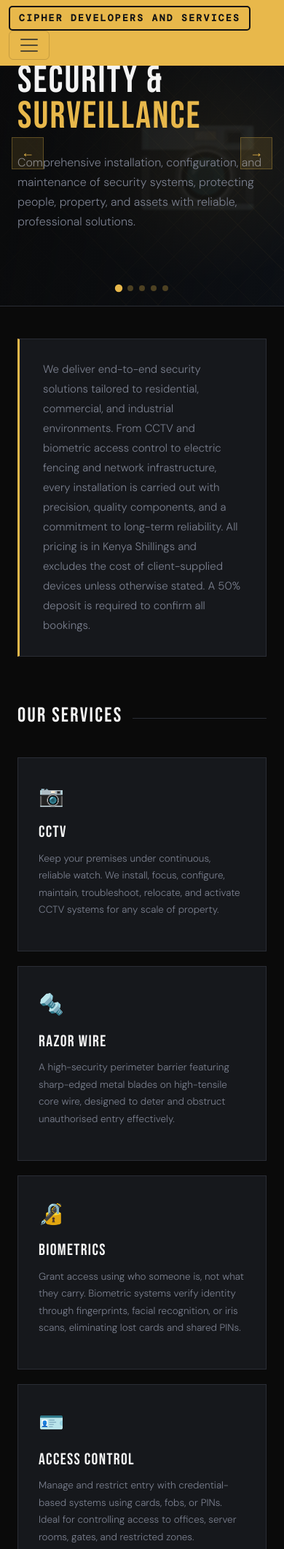
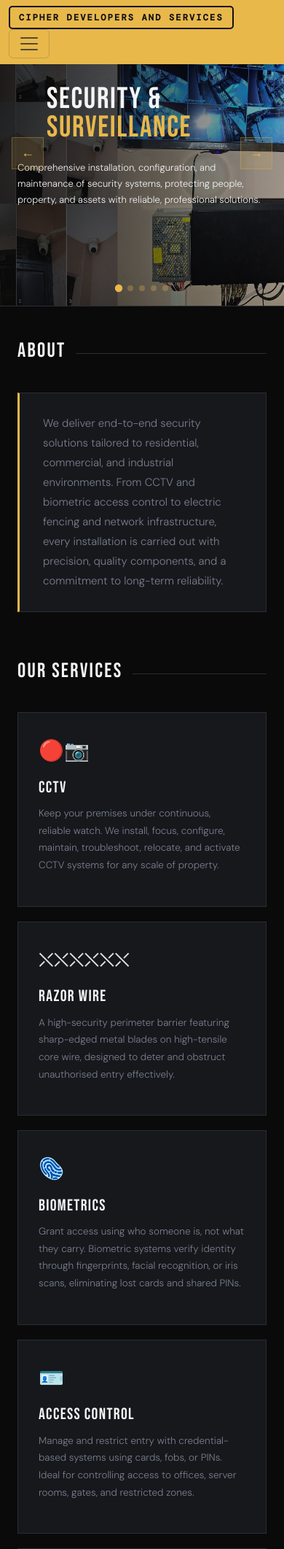
Before and after one commit to vincentmuya/cipher_dev, a Django app: page / in a window 390 px wide; the page is wider, and only the part inside the window is pictured. Shown: the top 2123 px of that part at 73% size. Run offline with Django 5.2, Linux system fonts and the light colour scheme; some libraries are stand-ins or nearby versions; some web fonts are replaced.

Commit message:
created carousel and added images. Modified layout and structure. Updated Ui/UX. added media responsive. Added contact section with contact info.

```diff
--- a/app/templates/index.html
+++ b/app/templates/index.html
@@ -5,6 +5,7 @@
   <meta name="viewport" content="width=device-width,initial-scale=1,maximum-scale=1,user-scalable=no">
   <meta http-equiv="X-UA-Compatible" content="IE=edge,chrome=1">
   <meta name="HandheldFriendly" content="true">
+  <link rel="stylesheet" href="{% static 'css/index.css' %}">
   <link href="https://fonts.googleapis.com/css2?family=Bebas+Neue&family=DM+Sans:wght@300;400;500;600&family=DM+Mono:wght@400;500&display=swap" rel="stylesheet"/>
   {% bootstrap_css %}
 </head>
@@ -65,54 +66,58 @@
 
 <main>
 
-  <!-- ══════════ INTRO ══════════ -->
+  <!-- ══════════ About ══════════ -->
+  <section id="about">
+    <div class="section-label">
+    <h2>About</h2>
+    <div class="line"></div>
+  </div>
   <div class="intro-box">
     We deliver end-to-end security solutions tailored to residential, commercial, and industrial
     environments. From CCTV and biometric access control to electric fencing and network
     infrastructure, every installation is carried out with precision, quality components, and a
-    commitment to long-term reliability. All pricing is in Kenya Shillings and excludes
-    the cost of client-supplied devices unless otherwise stated. A 50% deposit is required to
-    confirm all bookings.
+    commitment to long-term reliability.
   </div>
+</section>
 
   <!-- ══════════ SERVICES OVERVIEW ══════════ -->
-  <div class="section-label">
+  <div class="section-label" id="our-services">
     <h2>Our Services</h2>
     <div class="line"></div>
   </div>
 
   <div class="services-grid">
-    <div class="service-card" style="animation-delay:0.05s">
-      <div class="icon">📷</div>
+    <div class="service-card" style="animation-delay:0.05s" id="cctv">
+      <div class="icon">🔴📷</div>
       <h3>CCTV</h3>
       <p>Keep your premises under continuous, reliable watch. We install, focus, configure, maintain, troubleshoot, relocate, and activate CCTV systems for any scale of property.</p>
     </div>
-    <div class="service-card" style="animation-delay:0.1s">
-      <div class="icon">🔩</div>
+    <div class="service-card" style="animation-delay:0.1s" id="razor">
+      <div class="icon">⛌⛌⛌⛌⛌⛌</div>
       <h3>Razor Wire</h3>
       <p>A high-security perimeter barrier featuring sharp-edged metal blades on high-tensile core wire, designed to deter and obstruct unauthorised entry effectively.</p>
     </div>
-    <div class="service-card" style="animation-delay:0.15s">
-      <div class="icon">🔏</div>
+    <div class="service-card" style="animation-delay:0.15s" id="biometrics">
+      <div class="icon">🫆</div>
       <h3>Biometrics</h3>
       <p>Grant access using who someone is, not what they carry. Biometric systems verify identity through fingerprints, facial recognition, or iris scans, eliminating lost cards and shared PINs.</p>
     </div>
-    <div class="service-card" style="animation-delay:0.2s">
+    <div class="service-card" style="animation-delay:0.2s" id="access">
       <div class="icon">🪪</div>
       <h3>Access Control</h3>
       <p>Manage and restrict entry with credential-based systems using cards, fobs, or PINs. Ideal for controlling access to offices, server rooms, gates, and restricted zones.</p>
     </div>
-    <div class="service-card" style="animation-delay:0.25s">
+    <div class="service-card" style="animation-delay:0.25s" id="intercom">
       <div class="icon">🔔</div>
       <h3>Intercom</h3>
       <p>Enable instant, secure two-way voice communication between entry points and interior spaces, keeping your property connected without relying on public telephone networks.</p>
     </div>
-    <div class="service-card" style="animation-delay:0.3s">
-      <div class="icon">⚡</div>
+    <div class="service-card" style="animation-delay:0.3s" id="electric">
+      <div class="icon">⚡𓈈⚡</div>
       <h3>Electric Fence</h3>
       <p>A proven security barrier delivering non-lethal, high-voltage low-amperage pulses to deter intruders. Suitable for residential, commercial, and agricultural perimeters.</p>
     </div>
-    <div class="service-card" style="animation-delay:0.35s">
+    <div class="service-card" style="animation-delay:0.35s" id="networking">
       <div class="icon">🌐</div>
       <h3>Networking</h3>
       <p>Connect and secure your devices, cameras, biometrics, computers, servers, and phones across reliable LAN or internet infrastructure using routers, switches, and firewalls.</p>
@@ -122,8 +127,16 @@
   <hr class="divider"/>
 
   <!-- ══════════ CCTV PRICING ══════════ -->
-  <div class="section-label">
+  <div class="section-label" id="pricing">
     <h2>Pricing</h2>
+    <div class="line"></div>
+  </div>
+
+  <div class="section-label" id="">
+    <div class="note-box">
+    Prices below are starting rates. Final cost depends on installation complexity, height, and distance of cable runs. A detailed quote is provided before work commences after site survey.
+      All pricing is in Kenya Shillings and excludes the cost of client-supplied devices unless otherwise stated. A 50% deposit is required to confirm all bookings.
+  </div>
     <div class="line"></div>
   </div>
 
@@ -157,10 +170,6 @@
         </tr>
       </tbody>
     </table>
-
-    <div class="note-box">
-      Prices above are starting rates. Final cost depends on installation complexity, height, and distance of cable runs. A detailed quote is provided before work commences.
-    </div>
   </div>
 
   <!-- Camera Types -->
@@ -398,19 +407,20 @@
   </div>
 
   <!-- ══════════ CONTACT ══════════ -->
-  <div class="contact-strip">
+  <div class="contact-strip" id="contact">
     <div>
       <h2>Get In Touch</h2>
       <p>Request a free site assessment or written quotation for your project.</p>
+      <p>Telephone: +254 710 902 541</p>
     </div>
-    <a href="" class="cta-btn">Request a Quote →</a>
+    <a href="mailto:cipherdeveloperz@gmail.com" class="cta-btn">Request a Quote →</a>
   </div>
 
 </main>
 </body>
 </html>
+{% bootstrap_javascript %}
 <style>
-
 :root {
 --black: #0a0a0a;
 --dark: #111214;
@@ -484,41 +494,27 @@
 
 /* Slide backgrounds — distinct security-themed SVG patterns */
 .slide-1 .slide-bg {
-    background-color: #0d1117;
-    background-image:
-      radial-gradient(ellipse 80% 60% at 70% 50%, rgba(232,184,75,0.12) 0%, transparent 70%),
-      repeating-linear-gradient(45deg, transparent, transparent 30px, rgba(232,184,75,0.04) 30px, rgba(232,184,75,0.04) 31px),
-      repeating-linear-gradient(-45deg, transparent, transparent 30px, rgba(232,184,75,0.03) 30px, rgba(232,184,75,0.03) 31px);
+background-image: url('static/images/cctv.jpg');
 }
 
 .slide-2 .slide-bg {
 background-color: #0a0f0d;
-    background-image:
-      radial-gradient(ellipse 70% 80% at 65% 40%, rgba(0,200,100,0.10) 0%, transparent 65%),
-      repeating-linear-gradient(90deg, transparent, transparent 40px, rgba(0,200,100,0.04) 40px, rgba(0,200,100,0.04) 41px),
-      repeating-linear-gradient(0deg, transparent, transparent 40px, rgba(0,200,100,0.03) 40px, rgba(0,200,100,0.03) 41px);
+background-image: url('static/images/biometrics.jpg');
 }
 
 .slide-3 .slide-bg {
 background-color: #0d0d14;
-    background-image:
-      radial-gradient(ellipse 90% 60% at 60% 55%, rgba(80,120,255,0.13) 0%, transparent 70%),
-      repeating-linear-gradient(60deg, transparent, transparent 35px, rgba(80,120,255,0.04) 35px, rgba(80,120,255,0.04) 36px);
+background-image: url('static/images/networking_2.jpg');
 }
 
 .slide-4 .slide-bg {
 background-color: #120d0d;
-    background-image:
-      radial-gradient(ellipse 75% 70% at 68% 45%, rgba(192,57,43,0.14) 0%, transparent 68%),
-      repeating-linear-gradient(135deg, transparent, transparent 28px, rgba(192,57,43,0.04) 28px, rgba(192,57,43,0.04) 29px);
+background-image: url('static/images/electric_fence.jpg');
 }
 
 .slide-5 .slide-bg {
 background-color: #0d100f;
-    background-image:
-      radial-gradient(ellipse 80% 65% at 62% 50%, rgba(232,184,75,0.09) 0%, transparent 65%),
-      radial-gradient(ellipse 40% 40% at 80% 30%, rgba(0,200,100,0.07) 0%, transparent 50%),
-      repeating-linear-gradient(30deg, transparent, transparent 50px, rgba(232,184,75,0.03) 50px, rgba(232,184,75,0.03) 51px);
+background-image: url('static/images/razor.jpg');
 }
 
 /* Decorative icon element on right side of slide */
@@ -635,7 +631,7 @@
 
 .tagline {
 font-size: 16px;
-    color: var(--muted);
+color: #f4f4f4;
 max-width: 560px;
 animation: fadeUp 0.7s ease 0.2s both;
 }
@@ -838,6 +834,21 @@
 
 @media (max-width: 600px) {
 .camera-compare { grid-template-columns: 1fr; }
+.price-table td {
+padding: 13px 1px;}
+.tagline {
+font-size: 13px;
+}
+h1 {
+font-family: 'Bebas Neue', sans-serif;
+font-size: clamp(41px, 8vw, 96px);
+letter-spacing: 0.04em;
+color: var(--light);
+line-height: 0.95;
+margin-bottom: 24px;
+animation: fadeUp 0.7s ease 0.1s both;
+padding-left: 40px;
+}
 }
 
 .cam-card {
@@ -966,7 +977,6 @@
 .contact-strip { padding: 28px 24px; }
 }
 </style>
-{% bootstrap_javascript %}
 {%endblock%}
 
 {% block scripts %}
--- a/app/templates/navbar.html
+++ b/app/templates/navbar.html
@@ -17,27 +17,30 @@
     <div class="collapse navbar-collapse" id="navbarSupportedContent">
       <ul class="navbar-nav me-auto mb-2 mb-lg-0">
         <li class="nav-item">
-          <a class="nav-link active" aria-current="page" href="#">Home</a>
+          <a class="nav-link active" aria-current="page" href="{%url 'index'%}">Home</a>
         </li>
         <li class="nav-item">
-          <a class="nav-link" href="#">About</a>
+          <a class="nav-link" href="#about">About</a>
         </li>
         <li class="nav-item dropdown">
-          <a class="nav-link dropdown-toggle" href="#" id="navbarDropdown" role="button" data-bs-toggle="dropdown" aria-expanded="false">
+          <a class="nav-link dropdown-toggle" href="#our-services" id="navbarDropdown" role="button" data-bs-toggle="dropdown" aria-expanded="false">
             Our Services
           </a>
           <ul class="dropdown-menu" aria-labelledby="navbarDropdown">
-            <li><a class="dropdown-item" href="#">CCTV</a></li>
-            <li><a class="dropdown-item" href="#">Razor Wire</a></li>
-            <li><a class="dropdown-item" href="#">Biometrics</a></li>
-            <li><a class="dropdown-item" href="#">Access Control</a></li>
-            <li><a class="dropdown-item" href="#">Intercom</a></li>
-            <li><a class="dropdown-item" href="#">Electric Fence</a></li>
-            <li><a class="dropdown-item" href="#">Networking</a></li>
+            <li><a class="dropdown-item" href="#cctv">CCTV</a></li>
+            <li><a class="dropdown-item" href="#razor">Razor Wire</a></li>
+            <li><a class="dropdown-item" href="#biometrics">Biometrics</a></li>
+            <li><a class="dropdown-item" href="#access">Access Control</a></li>
+            <li><a class="dropdown-item" href="#intercom">Intercom</a></li>
+            <li><a class="dropdown-item" href="#electric">Electric Fence</a></li>
+            <li><a class="dropdown-item" href="#network">Networking</a></li>
             <li><hr class="dropdown-divider"></li>
-            <li><a class="dropdown-item" href="#">Pricing</a></li>
+            <li><a class="dropdown-item" href="#pricing">Pricing</a></li>
           </ul>
         </li>
+      <li class="nav-item">
+        <a class="nav-link" href="#contact">Contact</a>
+      </li>
       </ul>
 <!--      <form class="d-flex" role="search">-->
 <!--        <input class="form-control me-2" type="search" placeholder="Search" aria-label="Search"/>-->
@@ -69,5 +72,9 @@ animation: fadeIn 0.6s ease both;
 color:rgb(17 18 20);
 font-family: 'DM Mono', monospace;
 }
+@media (max-width: 600px) {
+#badge {
+font-size: 12px;
+}
 </style>
 {%endblock%}
--- a/static/css/index.css
+++ b/static/css/index.css
@@ -21,42 +21,164 @@
 min-height: 100vh;
 }
 
-  /* ── HEADER ── */
+/* ── CAROUSEL HEADER ── */
 header {
 position: relative;
 overflow: hidden;
-    background: var(--dark);
 border-bottom: 1px solid var(--border);
-    padding: 64px 40px 56px;
+height: 520px;
+display: flex;
+align-items: center;
 }
 
-  header::before {
+/* Slides */
+.carousel-track {
+position: absolute;
+inset: 0;
+display: flex;
+transition: none;
+}
+
+.carousel-slide {
+min-width: 100%;
+height: 100%;
+position: relative;
+flex-shrink: 0;
+}
+
+/* SVG-based placeholder "images" — security themed */
+.carousel-slide .slide-bg {
+position: absolute;
+inset: 0;
+background-size: cover;
+background-position: center;
+transition: opacity 0.8s ease;
+}
+
+/* Dark gradient overlay so text is always readable */
+.carousel-slide::after {
 content: '';
 position: absolute;
 inset: 0;
-    background:
-      repeating-linear-gradient(
-        90deg,
-        transparent,
-        transparent 60px,
-        rgba(232,184,75,0.03) 60px,
-        rgba(232,184,75,0.03) 61px
-      ),
-      repeating-linear-gradient(
-        0deg,
-        transparent,
-        transparent 60px,
-        rgba(232,184,75,0.03) 60px,
-        rgba(232,184,75,0.03) 61px
+background: linear-gradient(
+100deg,
+rgba(10,10,10,0.88) 0%,
+rgba(10,10,10,0.55) 55%,
+rgba(10,10,10,0.2) 100%
 );
+z-index: 1;
+}
+
+/* Slide backgrounds — distinct security-themed SVG patterns */
+.slide-1 .slide-bg {
+background-image: url('static/images/cctv.jpg');
+}
+
+.slide-2 .slide-bg {
+background-color: #0a0f0d;
+background-image: url('static/images/biometrics.jpg');
+}
+
+.slide-3 .slide-bg {
+background-color: #0d0d14;
+background-image: url('static/images/networking_2.jpg');
+}
+
+.slide-4 .slide-bg {
+background-color: #120d0d;
+background-image: url('static/images/electric_fence.jpg');
+}
+
+.slide-5 .slide-bg {
+background-color: #0d100f;
+background-image: url('static/images/razor.jpg');
+}
+
+/* Decorative icon element on right side of slide */
+.slide-icon {
+position: absolute;
+right: 8%;
+top: 50%;
+transform: translateY(-50%);
+font-size: 140px;
+opacity: 0.07;
+z-index: 2;
 pointer-events: none;
+filter: blur(1px);
+line-height: 1;
 }
 
 .header-inner {
 max-width: 960px;
+width: 100%;
 margin: 0 auto;
 position: relative;
-    z-index: 1;
+z-index: 3;
+padding: 0 40px;
+}
+
+/* Carousel controls */
+.carousel-btn {
+position: absolute;
+top: 50%;
+transform: translateY(-50%);
+z-index: 10;
+background: rgba(232,184,75,0.12);
+border: 1px solid rgba(232,184,75,0.3);
+color: var(--accent);
+width: 44px;
+height: 44px;
+display: flex;
+align-items: center;
+justify-content: center;
+cursor: pointer;
+font-size: 18px;
+transition: background 0.2s;
+user-select: none;
+}
+
+.carousel-btn:hover { background: rgba(232,184,75,0.25); }
+.carousel-btn.prev { left: 16px; }
+.carousel-btn.next { right: 16px; }
+
+/* Dots */
+.carousel-dots {
+position: absolute;
+bottom: 20px;
+left: 50%;
+transform: translateX(-50%);
+z-index: 10;
+display: flex;
+gap: 8px;
+}
+
+.dot {
+width: 8px;
+height: 8px;
+border-radius: 50%;
+background: rgba(232,184,75,0.3);
+cursor: pointer;
+transition: background 0.2s, transform 0.2s;
+border: none;
+padding: 0;
+}
+
+.dot.active {
+background: var(--accent);
+transform: scale(1.3);
+}
+
+/* Slide label tag */
+.slide-tag {
+display: inline-block;
+font-family: 'DM Mono', monospace;
+font-size: 10px;
+letter-spacing: 0.2em;
+text-transform: uppercase;
+color: var(--accent);
+border: 1px solid rgba(232,184,75,0.4);
+padding: 3px 10px;
+margin-bottom: 6px;
 }
 
 .badge {
@@ -86,7 +208,7 @@
 
 .tagline {
 font-size: 16px;
-    color: var(--muted);
+color: #f4f4f4;
 max-width: 560px;
 animation: fadeUp 0.7s ease 0.2s both;
 }
@@ -289,6 +411,21 @@
 
 @media (max-width: 600px) {
 .camera-compare { grid-template-columns: 1fr; }
+.price-table td {
+padding: 13px 1px;}
+.tagline {
+font-size: 13px;
+}
+h1 {
+font-family: 'Bebas Neue', sans-serif;
+font-size: clamp(41px, 8vw, 96px);
+letter-spacing: 0.04em;
+color: var(--light);
+line-height: 0.95;
+margin-bottom: 24px;
+animation: fadeUp 0.7s ease 0.1s both;
+padding-left: 40px;
+}
 }
 
 .cam-card {
@@ -411,7 +548,8 @@
 
 /* ── RESPONSIVE ── */
 @media (max-width: 640px) {
-    header { padding: 44px 24px 40px; }
+header { height: 420px; }
 main   { padding: 44px 24px; }
+.header-inner { padding: 0 24px; }
 .contact-strip { padding: 28px 24px; }
 }
--- a/static/css/navbar.css
+++ b/static/css/navbar.css
@@ -0,0 +1,24 @@
+body{
+font-family: 'DM Mono', monospace;
+}
+#badge {
+display: inline-block;
+font-family: 'DM Mono', monospace;
+font-size: 13px;
+font-weight:bold;
+letter-spacing: 0.18em;
+text-transform: uppercase;
+color: #111214;
+border: 2px solid #111214;
+padding: 4px 12px;
+border-radius: 5px;
+animation: fadeIn 0.6s ease both;
+}
+.nav-item{
+color:rgb(17 18 20);
+font-family: 'DM Mono', monospace;
+}
+@media (max-width: 600px) {
+#badge {
+font-size: 12px;
+}
```
Also changed, not shown: static/images/biometrics.jpg (added), static/images/cctv.jpg (added), static/images/electric_fence.jpg (added), 2 other files. Lines whose indentation alone changed are shown as unchanged.
